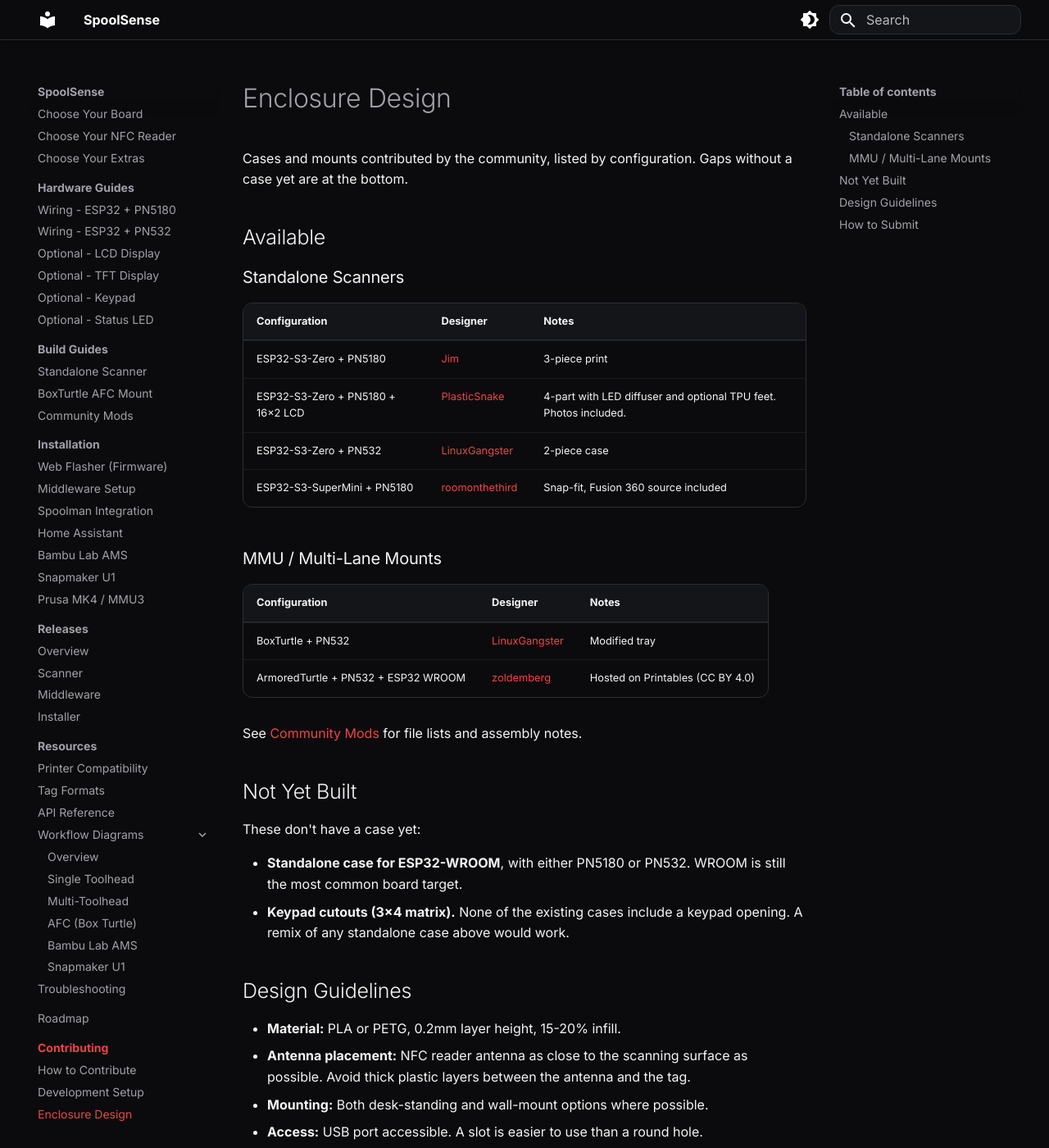
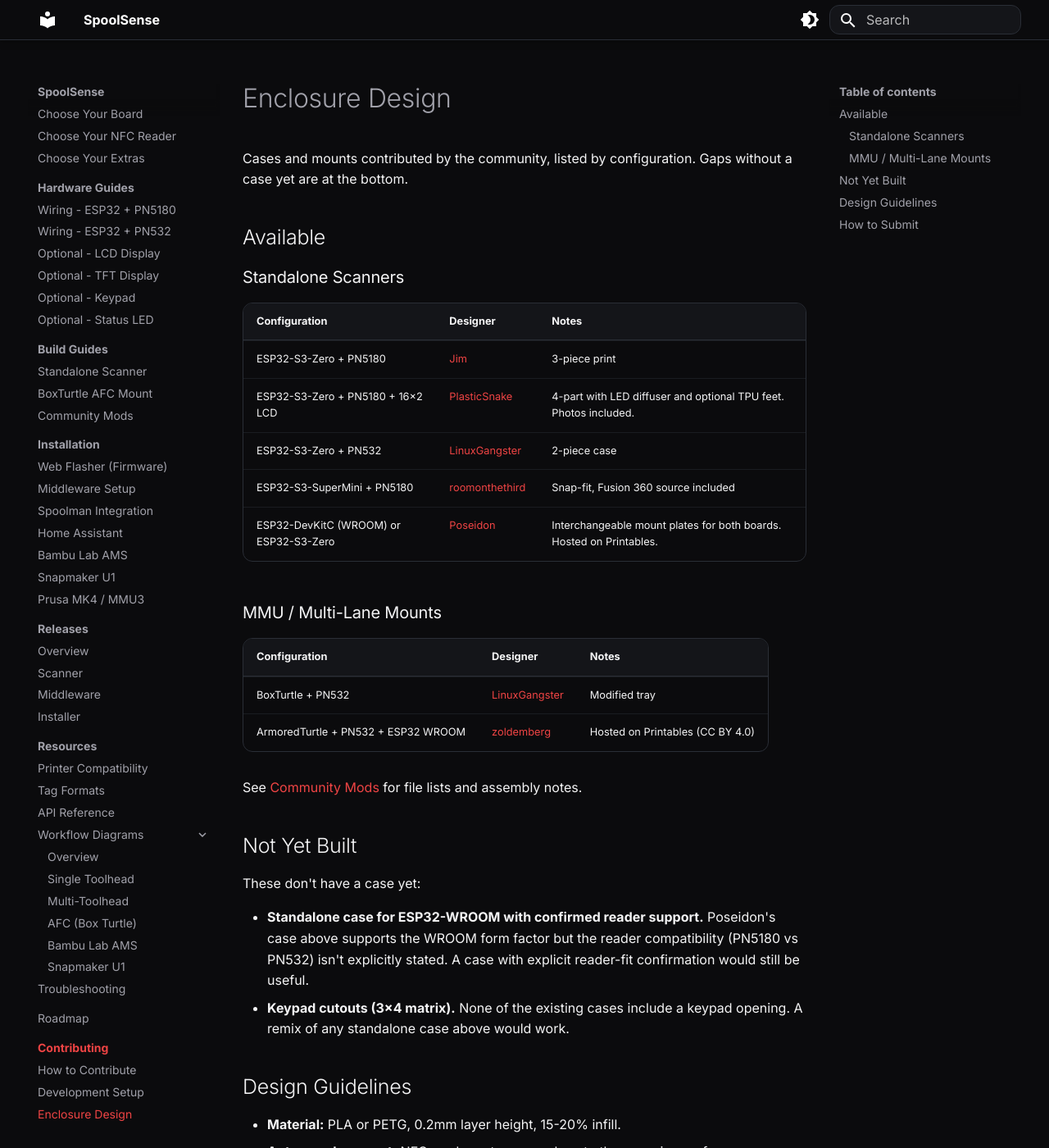
Before and after one commit to SpoolSense/spoolsense.org, an MkDocs documentation site: the page built from docs/contributing/enclosure-design.md, in a window 1280 px wide and 1400 px high. Shown: the whole window at 82% size. Built offline with MkDocs 1.6.1 and Material for MkDocs 9.7.7, drawn with Linux system fonts in a browser that asks for light colours.

Commit message:
docs: add Poseidon's SpoolSense Solo Reader to community-mods + enclosure-design
External case on Printables that supports both ESP32-DevKitC (WROOM) and
ESP32-S3-Zero via interchangeable mount plates. Updates the enclosure-design
"Not Yet Built" note to acknowledge the WROOM gap is now partially covered.

```diff
--- a/docs/contributing/enclosure-design.md
+++ b/docs/contributing/enclosure-design.md
@@ -12,6 +12,7 @@ Cases and mounts contributed by the community, listed by configuration. Gaps wit
 | ESP32-S3-Zero + PN5180 + 16x2 LCD | [PlasticSnake](https://github.com/SpoolSense/spoolsense_scanner/tree/main/usermods/plasticsnake) | 4-part with LED diffuser and optional TPU feet. Photos included. |
 | ESP32-S3-Zero + PN532 | [LinuxGangster](https://github.com/SpoolSense/spoolsense_scanner/tree/main/usermods/linuxgangster) | 2-piece case |
 | ESP32-S3-SuperMini + PN5180 | [roomonthethird](https://github.com/SpoolSense/spoolsense_scanner/tree/main/usermods/roomonthethird) | Snap-fit, Fusion 360 source included |
+| ESP32-DevKitC (WROOM) or ESP32-S3-Zero | [Poseidon](https://www.printables.com/model/1716784-spoolsense-solo-reader) | Interchangeable mount plates for both boards. Hosted on Printables. |
 
 ### MMU / Multi-Lane Mounts
 
@@ -26,7 +27,7 @@ See [Community Mods](../builds/community-mods.md) for file lists and assembly no
 
 These don't have a case yet:
 
-- **Standalone case for ESP32-WROOM**, with either PN5180 or PN532. WROOM is still the most common board target.
+- **Standalone case for ESP32-WROOM with confirmed reader support.** Poseidon's case above supports the WROOM form factor but the reader compatibility (PN5180 vs PN532) isn't explicitly stated. A case with explicit reader-fit confirmation would still be useful.
 - **Keypad cutouts (3x4 matrix).** None of the existing cases include a keypad opening. A remix of any standalone case above would work.
 
 ## Design Guidelines
```
Also changed, not shown: docs/builds/community-mods.md (+8 -0 lines).
